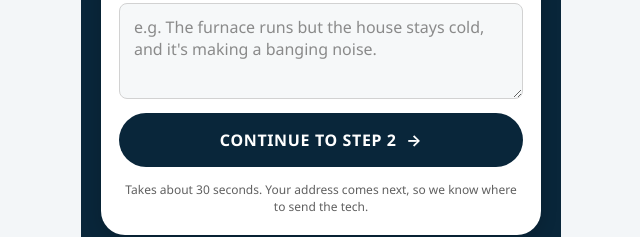
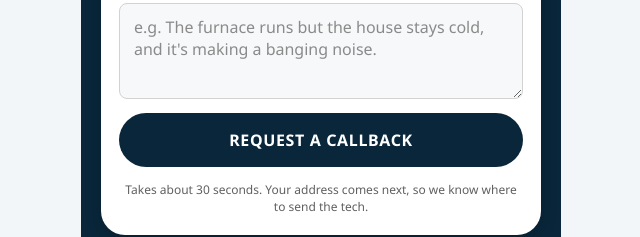
Before and after one commit to krishna-kaanth/city-suburban-preview, a plain HTML site: page heating-callback/code/ghl-custom-code-light.html in a window 1280 px wide. Shown: the part 850-1087 px from the top of the page, 319-959 px from the left. Drawn offline with Linux system fonts and the light colour scheme.

Commit message:
Both form buttons now read Request a callback

```diff
--- a/heating-callback/code/ghl-custom-code-light.html
+++ b/heating-callback/code/ghl-custom-code-light.html
@@ -287,7 +287,7 @@
           </div>
           <input class="csq-hp" type="text" name="company_website" tabindex="-1" autocomplete="off" aria-hidden="true">
         </div>
-        <button class="csq-btn csq-btn-navy" type="submit">CONTINUE TO STEP 2&nbsp;&nbsp;→</button>
+        <button class="csq-btn csq-btn-navy" type="submit">REQUEST A CALLBACK</button>
         <p class="csq-note">Takes about 30 seconds. Your address comes next, so we know where to send the tech.</p>
       </form>
     </section>
@@ -460,7 +460,7 @@
         </div>
       </div>
       <button class="csq-btn csq-btn-red" type="submit">
-        <span data-label>REQUEST MY CALLBACK</span>
+        <span data-label>REQUEST A CALLBACK</span>
         <svg width="18" height="18" viewBox="0 0 24 24" aria-hidden="true"><path d="M5 12h14M13 6l6 6-6 6" fill="none" stroke="#FFFFFF" stroke-width="2.6" stroke-linecap="round" stroke-linejoin="round"/></svg>
       </button>
       <p class="csq-formerr" data-formerr hidden></p>
@@ -649,7 +649,7 @@
     pixel("Lead", { content_name: "Heating callback request" }, full.event_id);
     send(full).then(function () {
       if (C.thankYouUrl) { location.href = C.thankYouUrl; return; }
-      btn.disabled = false; label.textContent = "REQUEST MY CALLBACK";
+      btn.disabled = false; label.textContent = "REQUEST A CALLBACK";
       show("thanks");
     });
   });
```
Also changed, not shown: heating-callback/index.html (+3 -3 lines), heating-callback/code/ghl-custom-code-light.txt.
